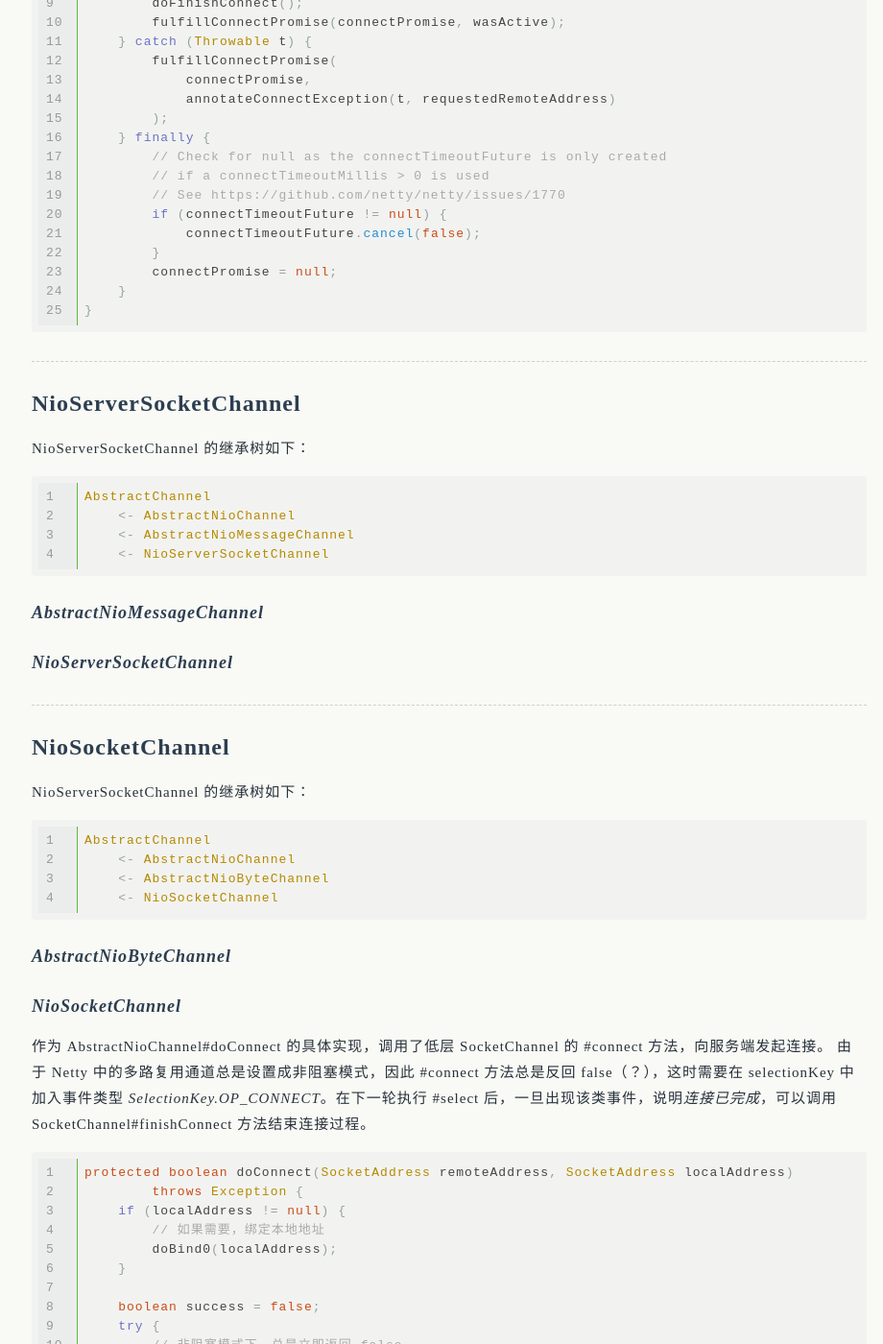
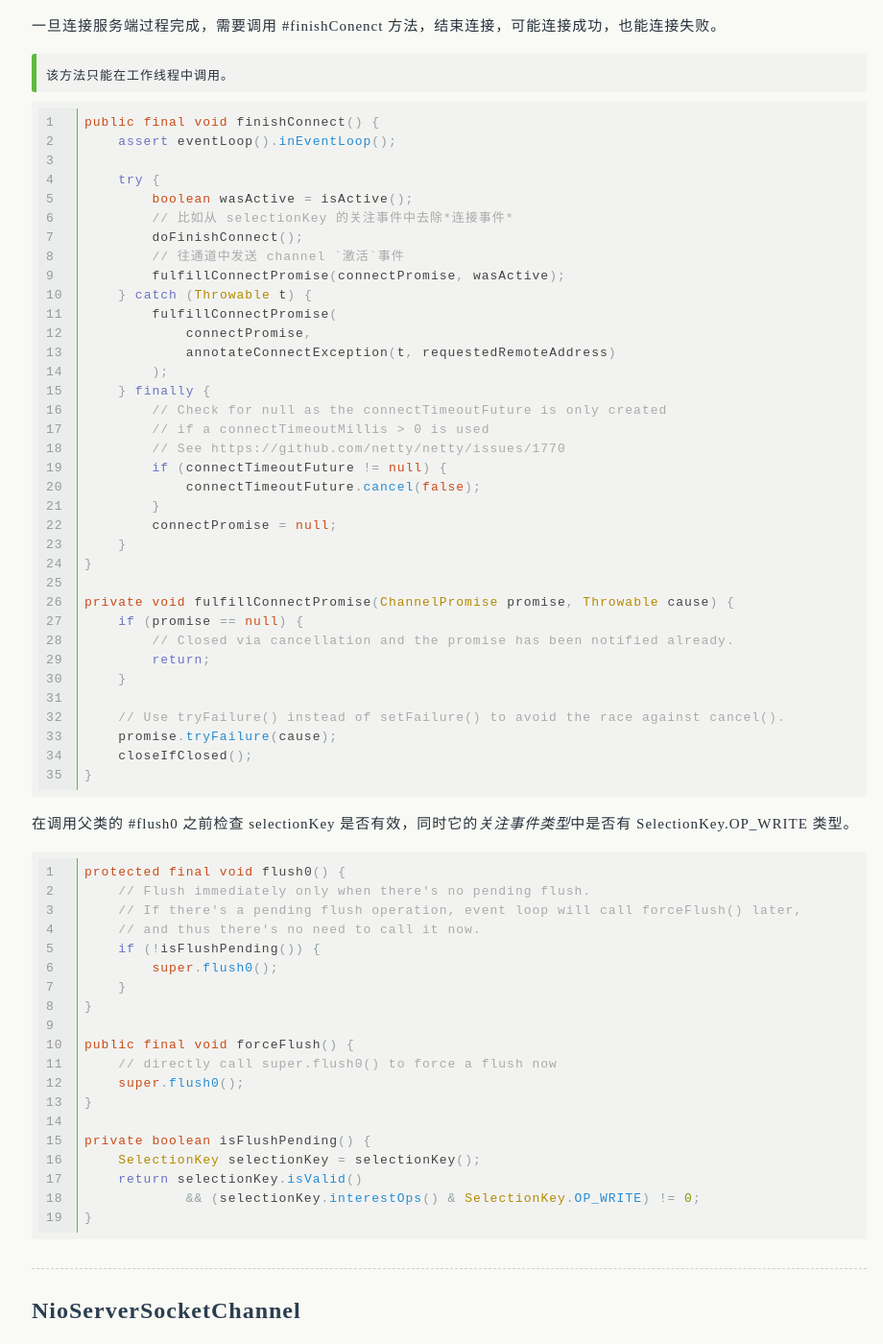
Before and after one commit to uxgnoz/uxgnoz.github.com, a Jekyll site: the page built from _posts/2018-10-28-netty-Nio-Channel.md, in a window 1280 px wide and 1400 px high, scrolled down 6167 px. Shown: the whole window at 96% size, without its empty margins (172-1092 px from the left). Built offline with Jekyll 4.4.1, drawn with Linux system fonts in a browser that asks for light colours; comment, search, counter and statistics services are not loaded; some of the changed text lies outside the part shown.

Commit message:
_posts/2018-10-28-netty-Nio-Channel.md

```diff
--- a/_posts/2018-10-28-netty-Nio-Channel.md
+++ b/_posts/2018-10-28-netty-Nio-Channel.md
@@ -216,8 +216,10 @@
 1. 设置 promise 不可撤销，确保通道处于 open 状态，否则返回；
 2. 确保当前没有连接操作在同时执行，否则抛出 ConnectionPendingException；
 3. 调用子类实现 #doConnect 执行通道具体*发起连接*的逻辑；
-4. *连接发起成功*，往通道中发送 channel `激活`事件；
-5. 连接失败，
+4. *连接成功*，往通道中发送 channel `激活`事件；
+5. *连接尚未成功*，设置 connectPromise 为 promise，requestedRemoteAddress 为 remoteAddress；提交连接超时任务并设置 connectTimeoutFuture；在 connectPromise 中添加*连接任务取消逻辑*监听器。
+
+> 在非阻塞 Nio 中，#doConnect 方法会返回 false，指明连接发起中，但还未完成。
 
 {% highlight java linenos %}
 public final void connect(
@@ -238,6 +240,7 @@
         if (doConnect(remoteAddress, localAddress)) {
             fulfillConnectPromise(promise, wasActive);
         } else {
+            // 非阻塞 Nio 中，一般会走这个分支
             connectPromise = promise;
             requestedRemoteAddress = remoteAddress;
 
@@ -253,7 +256,9 @@
                                 new ConnectTimeoutException(
                                     "connection timed out: " + remoteAddress
                                 );
+                        // 尝试设置*连接任务*失败
                         if (connectPromise != null && connectPromise.tryFailure(cause)) {
+                            // 关闭通道
                             close(voidPromise());
                         }
                     }
@@ -265,9 +270,11 @@
                 public void operationComplete(ChannelFuture future) throws Exception {
                     if (future.isCancelled()) {
                         if (connectTimeoutFuture != null) {
+                            // 取消上面的超时任务
                             connectTimeoutFuture.cancel(false);
                         }
                         connectPromise = null;
+                        // 关闭通道
                         close(voidPromise());
                     }
                 }
@@ -297,16 +304,19 @@
 }
 {% endhighlight %}
 
+一旦连接服务端过程完成，需要调用 #finishConenct 方法，结束连接，可能连接成功，也能连接失败。
+
+> 该方法只能在工作线程中调用。
+
 {% highlight java linenos %}
 public final void finishConnect() {
-    // Note this method is invoked by the event loop only if the connection attempt was
-    // neither cancelled nor timed out.
-
     assert eventLoop().inEventLoop();
 
     try {
         boolean wasActive = isActive();
+        // 比如从 selectionKey 的关注事件中去除*连接事件*
         doFinishConnect();
+        // 往通道中发送 channel `激活`事件
         fulfillConnectPromise(connectPromise, wasActive);
     } catch (Throwable t) {
         fulfillConnectPromise(
@@ -322,6 +332,41 @@
         }
         connectPromise = null;
     }
+}
+
+private void fulfillConnectPromise(ChannelPromise promise, Throwable cause) {
+    if (promise == null) {
+        // Closed via cancellation and the promise has been notified already.
+        return;
+    }
+
+    // Use tryFailure() instead of setFailure() to avoid the race against cancel().
+    promise.tryFailure(cause);
+    closeIfClosed();
+}
+{% endhighlight %}
+
+在调用父类的 #flush0 之前检查 selectionKey 是否有效，同时它的*关注事件类型*中是否有 SelectionKey.OP_WRITE 类型。
+
+{% highlight java linenos %}
+protected final void flush0() {
+    // Flush immediately only when there's no pending flush.
+    // If there's a pending flush operation, event loop will call forceFlush() later,
+    // and thus there's no need to call it now.
+    if (!isFlushPending()) {
+        super.flush0();
+    }
+}
+
+public final void forceFlush() {
+    // directly call super.flush0() to force a flush now
+    super.flush0();
+}
+
+private boolean isFlushPending() {
+    SelectionKey selectionKey = selectionKey();
+    return selectionKey.isValid()
+            && (selectionKey.interestOps() & SelectionKey.OP_WRITE) != 0;
 }
 {% endhighlight %}
 
```
Also changed, not shown: other parts of _posts/2018-10-28-netty-Nio-Channel.md (+1 -1 lines).
